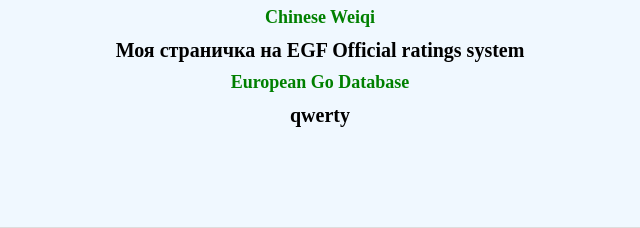
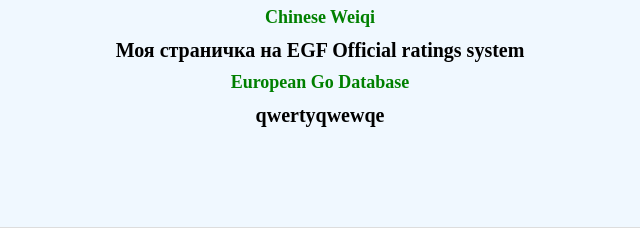
Before and after one commit to terereus2/Trade, a Django app: page /index/contact/ in a window 1280 px wide. Shown: the part 299-527 px from the top of the page, without its empty margins (320-960 px from the left). Run offline with Django 4.2, Linux system fonts and the light colour scheme.

Commit message:
<h1>a</h1>

```diff
--- a/crypto_root/templates/blog/contact.html
+++ b/crypto_root/templates/blog/contact.html
@@ -9,7 +9,7 @@
     <div class="link-contact-youtube"><a href="https://www.youtube.com/@chineseweiqi9089/featured" target="_blank">Chinese Weiqi</a></div>
     <h1>Моя страничка на EGF Official ratings system</h1>
     <div class="link-contact-youtube"><a href="https://www.europeangodatabase.eu/EGD/Player_Card.php?&key=10986536" target="_blank">European Go Database</a></div>
-    <h1>qwerty</h1>
+    <h1>qwertyqwewqe</h1>
 
 
 
```
